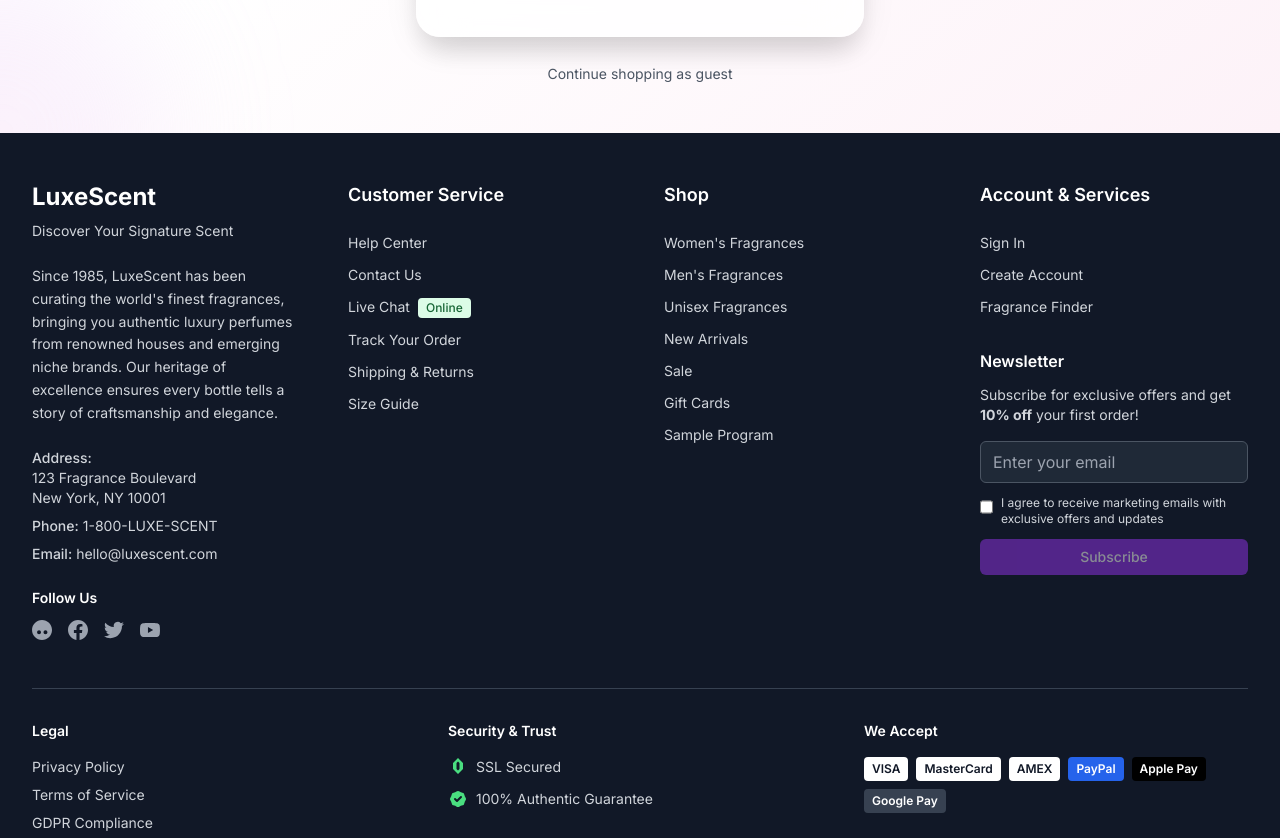
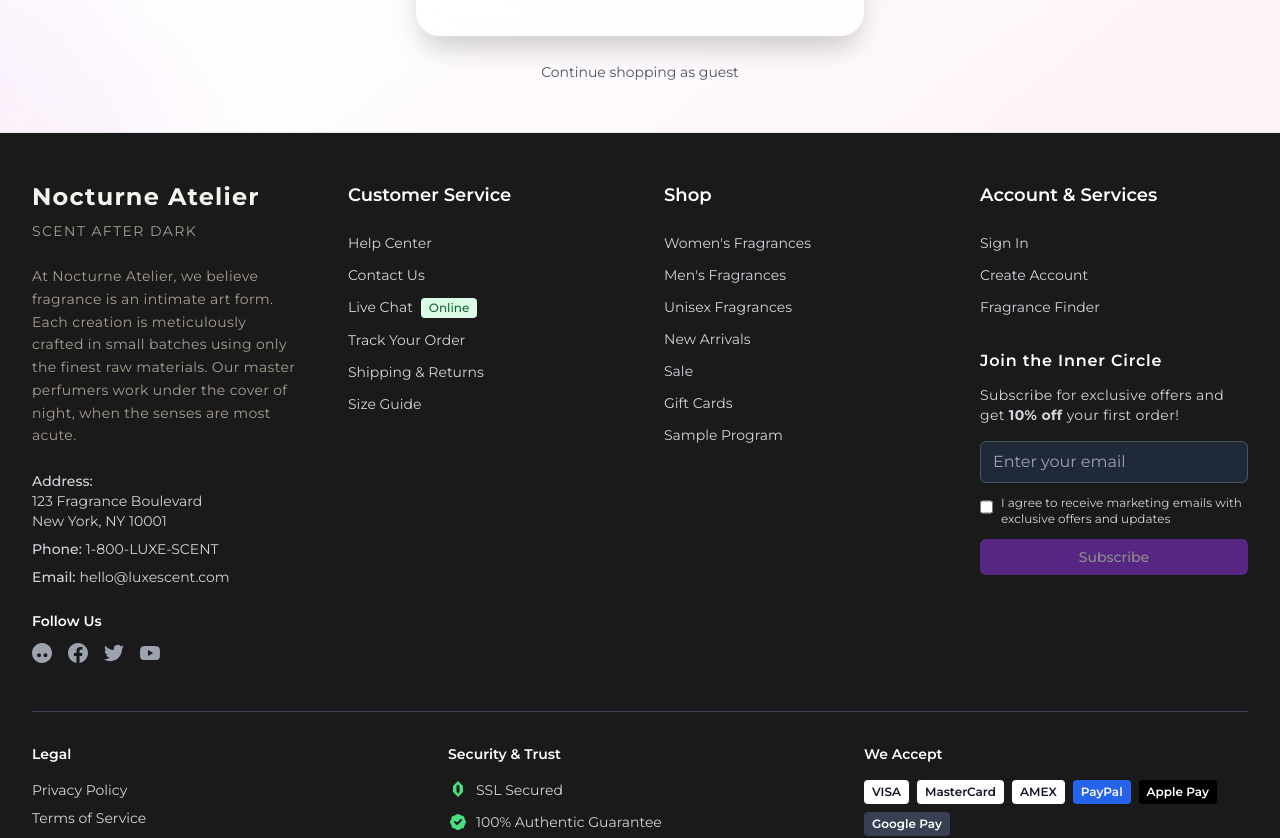
Before and after one commit to VersaceXcodes/luxury-fragrance-brand, a React (Vite) app in the folder vitereact/: page /login in a window 1280 px wide. Shown: the part 1060-1898 px from the top of the page. Built offline with nearby package versions, Linux system fonts and the light colour scheme.

Commit message:
OpenCode: Fix issues found by Stagehand browser testing
- Fixed UI/UX issues
- Improved user experience
- Resolved browser compatibility issues

Automated fixes by OpenCode based on Stagehand test results.

```diff
--- a/vitereact/src/components/views/GV_Footer.tsx
+++ b/vitereact/src/components/views/GV_Footer.tsx
@@ -117,7 +117,7 @@ const GV_Footer: React.FC = () => {
 
   return (
     <>
-      <footer className="bg-gray-900 text-white">
+      <footer className="bg-[var(--nocturne-onyx)] text-[var(--nocturne-porcelain)] border-t border-[var(--nocturne-champagne)]/10">
         <div className="max-w-7xl mx-auto px-4 sm:px-6 lg:px-8 py-12">
           {/* Main Footer Content */}
           <div className="grid grid-cols-1 md:grid-cols-2 lg:grid-cols-4 gap-8 lg:gap-12">
@@ -125,12 +125,12 @@ const GV_Footer: React.FC = () => {
             {/* Brand Section */}
             <div className="lg:col-span-1">
               <div className="mb-6">
-                <h2 className="text-2xl font-bold text-white mb-2">LuxeScent</h2>
-                <p className="text-sm text-gray-300 italic">Discover Your Signature Scent</p>
+                <h2 className="text-2xl font-bold text-[var(--nocturne-porcelain)] mb-2 font-[var(--font-heading)] tracking-wider">Nocturne Atelier</h2>
+                <p className="text-sm text-[var(--nocturne-warm-taupe)] italic tracking-widest uppercase">Scent After Dark</p>
               </div>
 
-              <p className="text-sm text-gray-300 mb-6 leading-relaxed">
-                Since 1985, LuxeScent has been curating the world's finest fragrances, bringing you authentic luxury perfumes from renowned houses and emerging niche brands. Our heritage of excellence ensures every bottle tells a story of craftsmanship and elegance.
+              <p className="text-sm text-[var(--nocturne-warm-taupe)] mb-6 leading-relaxed tracking-wide">
+                At Nocturne Atelier, we believe fragrance is an intimate art form. Each creation is meticulously crafted in small batches using only the finest raw materials. Our master perfumers work under the cover of night, when the senses are most acute.
               </p>
 
               {/* Contact Information */}
@@ -340,8 +340,8 @@ const GV_Footer: React.FC = () => {
 
               {/* Newsletter Signup */}
               <div>
-                <h4 className="text-md font-semibold text-white mb-3">Newsletter</h4>
-                <p className="text-sm text-gray-300 mb-4">
+                <h4 className="text-md font-semibold text-white mb-3 tracking-wider">Join the Inner Circle</h4>
+                <p className="text-sm text-gray-300 mb-4 tracking-wide">
                   Subscribe for exclusive offers and get <strong>10% off</strong> your first order!
                 </p>
 
--- a/vitereact/src/components/views/UV_Homepage.tsx
+++ b/vitereact/src/components/views/UV_Homepage.tsx
@@ -72,31 +72,37 @@ const UV_Homepage: React.FC = () => {
   // API Base URL
   const getApiUrl = () => import.meta.env.VITE_API_BASE_URL || 'https://123luxury-fragrance-brand.launchpulse.ai';
 
-  // Hero slides data
+  // Hero slides data - Updated for Midnight Velvet theme
   const heroSlides = [
     {
-      title: "Scent After Dark",
-      subtitle: "Artisanal fragrances, crafted in small batches",
-      description: "Discover our collection of sophisticated, sensual fragrances designed for those who appreciate the art of scent",
-      cta: "Explore Collection",
+      title: "Scent is the memory of the soul",
+      subtitle: "Mysterious. Artisanal. Atmospheric.",
+      description: "Step into the sensory darkness where every fragrance tells a nocturnal story",
+      cta: "Shop New Arrivals",
+      cta2: "Take the Scent Quiz",
       ctaLink: "/products",
-      background: "from-[var(--nocturne-onyx)] via-[var(--nocturne-warm-taupe)] to-[var(--nocturne-onyx)]"
+      cta2Link: "/fragrance-finder",
+      background: "from-[var(--nocturne-onyx)] via-[var(--nocturne-midnight)] to-[var(--nocturne-onyx)]"
     },
     {
-      title: "New Arrival: Midnight Saffron",
-      subtitle: "Limited Edition Release",
-      description: "An intoxicating blend of precious saffron and dark rose, crafted for the most discerning collectors",
-      cta: "Discover Now",
-      ctaLink: "/products/midnight-saffron",
-      background: "from-[var(--nocturne-onyx)] via-purple-900 to-[var(--nocturne-onyx)]"
+      title: "Artistry in Every Bottle",
+      subtitle: "Crafted in Darkness, Born in Light",
+      description: "Small batch perfumery created when the senses are most acute",
+      cta: "Shop New Arrivals",
+      cta2: "Take the Scent Quiz",
+      ctaLink: "/products",
+      cta2Link: "/fragrance-finder",
+      background: "from-[var(--nocturne-midnight)] via-[#1E293B] to-[var(--nocturne-onyx)]"
     },
     {
-      title: "Sample Discovery Set",
-      subtitle: "Try before you commit",
-      description: "Explore our entire collection with 10ml samples. Perfect for discovering your signature scent",
-      cta: "Shop Samples",
+      title: "Try Before You Commit",
+      subtitle: "Sample Program",
+      description: "Discover your signature scent with our 2ml sample vials — credited towards your full bottle purchase",
+      cta: "Shop New Arrivals",
+      cta2: "Take the Scent Quiz",
       ctaLink: "/samples",
-      background: "from-[var(--nocturne-onyx)] via-amber-900 to-[var(--nocturne-onyx)]"
+      cta2Link: "/fragrance-finder",
+      background: "from-[var(--nocturne-onyx)] via-[#0A0F1A] to-[var(--nocturne-midnight)]"
     }
   ];
 
@@ -382,12 +388,15 @@ const UV_Homepage: React.FC = () => {
 
   return (
     <>
-      {/* Interactive Hero Section with Carousel */}
-      <section className="relative min-h-screen flex items-center justify-center overflow-hidden bg-[var(--color-bg-primary)]">
+      {/* Interactive Hero Section with Carousel - Midnight Velvet */}
+      <section className="relative min-h-screen flex items-center justify-center overflow-hidden bg-[var(--nocturne-onyx)]">
         {/* Dynamic Background based on current slide */}
         <div className={`absolute inset-0 bg-gradient-to-br ${heroSlides[currentHeroSlide].background} transition-all duration-1000`} />
-        <div className="absolute inset-0 bg-[url('/api/placeholder/1920/1080')] bg-cover bg-center opacity-20" />
-        <div className="absolute inset-0 bg-gradient-to-t from-[var(--nocturne-onyx)]/80 via-transparent to-[var(--nocturne-onyx)]/40" />
+        {/* Atmospheric texture overlay */}
+        <div className="absolute inset-0 opacity-30" style={{
+          backgroundImage: 'radial-gradient(circle at 20% 50%, rgba(212, 175, 55, 0.15) 0%, transparent 50%), radial-gradient(circle at 80% 80%, rgba(15, 23, 42, 0.4) 0%, transparent 50%)'
+        }} />
+        <div className="absolute inset-0 bg-gradient-to-t from-[var(--nocturne-onyx)] via-transparent to-[var(--nocturne-midnight)]/60" />
 
         {/* Interactive floating elements that follow mouse */}
         <div className="absolute inset-0 overflow-hidden pointer-events-none">
@@ -433,23 +442,26 @@ const UV_Homepage: React.FC = () => {
           </svg>
         </button>
 
-        {/* Hero Content */}
+        {/* Hero Content with Glassmorphism Card */}
         <div className="relative z-10 text-center text-[var(--nocturne-porcelain)] nocturne-container py-32">
-          <div className="animate-fade-in" key={currentHeroSlide}>
-            <h1 className="text-h1 font-[var(--font-heading)] font-[var(--text-h1-weight)] mb-6 tracking-[var(--text-h1-spacing)] leading-[var(--text-h1-line)] animate-slide-up">
+          <div className="animate-fade-in max-w-4xl mx-auto" key={currentHeroSlide}>
+            {/* Glassmorphism Card */}
+            <div className="backdrop-blur-xl bg-[var(--nocturne-slate)]/30 border border-[var(--nocturne-champagne)]/20 rounded-3xl p-12 shadow-2xl">
+              <h1 className="text-h1 font-[var(--font-heading)] font-[var(--text-h1-weight)] mb-6 tracking-[var(--text-h1-spacing)] leading-[var(--text-h1-line)] animate-slide-up text-[var(--nocturne-porcelain)]">
                 {heroSlides[currentHeroSlide].title}
               </h1>
-            <p className="text-subtitle mb-4 font-[var(--font-weight-light)] text-[var(--nocturne-champagne)] animate-slide-up delay-100">
+              <p className="text-subtitle mb-4 font-[var(--font-weight-light)] text-[var(--nocturne-champagne)] animate-slide-up delay-100 tracking-[0.05em] uppercase">
                 {heroSlides[currentHeroSlide].subtitle}
               </p>
-            <p className="text-body mb-12 max-w-2xl mx-auto text-[var(--nocturne-porcelain)]/80 leading-relaxed animate-slide-up delay-200">
+              <p className="text-body mb-12 max-w-2xl mx-auto text-[var(--nocturne-porcelain)]/90 leading-relaxed animate-slide-up delay-200">
                 {heroSlides[currentHeroSlide].description}
               </p>
 
+              {/* Dual CTAs side by side */}
               <div className="flex flex-col sm:flex-row gap-4 justify-center items-center animate-slide-up delay-300">
                 <Link
                   to={heroSlides[currentHeroSlide].ctaLink}
-                className="inline-flex items-center bg-[var(--color-interactive-primary)] text-[var(--color-fg-inverse)] px-8 py-4 rounded-[var(--radius-full)] font-[var(--font-weight-semibold)] text-body hover:bg-[var(--color-interactive-primary-hover)] transition-all duration-[var(--duration-normal)] transform hover:scale-105 active:scale-95 group"
+                  className="inline-flex items-center bg-[var(--nocturne-champagne)] text-[var(--nocturne-onyx)] px-8 py-4 rounded-[var(--radius-full)] font-[var(--font-weight-semibold)] text-body hover:bg-[var(--nocturne-bronze)] transition-all duration-[var(--duration-normal)] transform hover:scale-105 active:scale-95 group shadow-lg"
                 >
                   <span>{heroSlides[currentHeroSlide].cta}</span>
                   <svg className="w-5 h-5 ml-2 group-hover:translate-x-1 transition-transform duration-[var(--duration-normal)]" fill="none" stroke="currentColor" viewBox="0 0 24 24">
@@ -458,11 +470,12 @@ const UV_Homepage: React.FC = () => {
                 </Link>
 
                 <Link
-                to="/samples"
-                className="inline-flex items-center bg-transparent border border-[var(--nocturne-champagne)] text-[var(--nocturne-champagne)] px-8 py-4 rounded-[var(--radius-full)] font-[var(--font-weight-semibold)] text-body hover:bg-[var(--nocturne-champagne)] hover:text-[var(--nocturne-onyx)] transition-all duration-[var(--duration-normal)] transform hover:scale-105 active:scale-95"
+                  to={heroSlides[currentHeroSlide].cta2Link}
+                  className="inline-flex items-center bg-transparent border-2 border-[var(--nocturne-champagne)] text-[var(--nocturne-champagne)] px-8 py-4 rounded-[var(--radius-full)] font-[var(--font-weight-semibold)] text-body hover:bg-[var(--nocturne-champagne)]/10 transition-all duration-[var(--duration-normal)] transform hover:scale-105 active:scale-95"
                 >
-                Try 10ml First
+                  {heroSlides[currentHeroSlide].cta2}
                 </Link>
+              </div>
             </div>
           </div>
 
@@ -836,40 +849,82 @@ const UV_Homepage: React.FC = () => {
 
           <div className="grid grid-cols-1 md:grid-cols-2 lg:grid-cols-5 gap-6">
             {[
-              { family: 'Citrus', description: 'Fresh, energizing, bright', icon: '🍋', color: 'from-yellow-400 to-orange-400', products: 12 },
-              { family: 'Floral', description: 'Romantic, elegant, feminine', icon: '🌸', color: 'from-pink-400 to-rose-400', products: 8 },
-              { family: 'Amber', description: 'Warm, sensual, mysterious', icon: '🔥', color: 'from-amber-400 to-orange-600', products: 6 },
-              { family: 'Woody', description: 'Sophisticated, grounding, rich', icon: '🌳', color: 'from-amber-600 to-brown-600', products: 10 },
-              { family: 'Green', description: 'Natural, crisp, refreshing', icon: '🌿', color: 'from-green-400 to-emerald-500', products: 5 }
+              {
+                family: 'Hesperidic',
+                originalFamily: 'citrus',
+                description: 'Bright, luminous, uplifting',
+                icon: <svg className="w-8 h-8" fill="none" stroke="currentColor" strokeWidth="1.5" viewBox="0 0 24 24"><circle cx="12" cy="12" r="5"/><path d="M12 1v6m0 6v6m6-11h-6m-6 0h6m4.95 4.95l-4.24-4.24m-5.42 0L2.05 17.95m0-11.9l4.24 4.24m5.42 5.42l4.24 4.24"/></svg>,
+                color: 'from-yellow-400/20 to-orange-400/20',
+                borderColor: 'border-yellow-400/30',
+                products: 12
+              },
+              {
+                family: 'Botanical',
+                originalFamily: 'floral',
+                description: 'Elegant, romantic, delicate',
+                icon: <svg className="w-8 h-8" fill="none" stroke="currentColor" strokeWidth="1.5" viewBox="0 0 24 24"><path d="M12 2C6.5 2 2 6.5 2 12s4.5 10 10 10 10-4.5 10-10S17.5 2 12 2z"/><path d="M12 7v10m5-5H7"/><circle cx="12" cy="12" r="3"/></svg>,
+                color: 'from-pink-400/20 to-rose-400/20',
+                borderColor: 'border-pink-400/30',
+                products: 8
+              },
+              {
+                family: 'Amber',
+                originalFamily: 'amber',
+                description: 'Warm, sensual, resinous',
+                icon: <svg className="w-8 h-8" fill="none" stroke="currentColor" strokeWidth="1.5" viewBox="0 0 24 24"><path d="M12 3v1m0 16v1m9-9h-1M4 12H3m15.364 6.364l-.707-.707M6.343 6.343l-.707-.707m12.728 0l-.707.707M6.343 17.657l-.707.707M16 12a4 4 0 11-8 0 4 4 0 018 0z"/></svg>,
+                color: 'from-amber-400/20 to-orange-600/20',
+                borderColor: 'border-amber-400/30',
+                products: 6
+              },
+              {
+                family: 'Woody',
+                originalFamily: 'woody',
+                description: 'Grounding, sophisticated, deep',
+                icon: <svg className="w-8 h-8" fill="none" stroke="currentColor" strokeWidth="1.5" viewBox="0 0 24 24"><path d="M12 2L4 7v10l8 5 8-5V7l-8-5z"/><path d="M12 22V12m0 0L4 7m8 5l8-5"/></svg>,
+                color: 'from-amber-600/20 to-brown-600/20',
+                borderColor: 'border-amber-600/30',
+                products: 10
+              },
+              {
+                family: 'Bright',
+                originalFamily: 'green',
+                description: 'Crisp, natural, verdant',
+                icon: <svg className="w-8 h-8" fill="none" stroke="currentColor" strokeWidth="1.5" viewBox="0 0 24 24"><path d="M5 3v18l7-3 7 3V3l-7 3-7-3z"/><path d="M12 6v12"/></svg>,
+                color: 'from-green-400/20 to-emerald-500/20',
+                borderColor: 'border-green-400/30',
+                products: 5
+              }
             ].map((note, index) => (
               <Link
                 key={note.family}
-                to={`/products?family=${note.family.toLowerCase()}`}
-                className="group relative overflow-hidden rounded-[var(--radius-lg)] bg-gradient-to-br bg-[var(--color-surface-primary)] border border-[var(--color-border-primary)] hover:shadow-[var(--shadow-elevated)] transition-all duration-[var(--duration-normal)] transform hover:-translate-y-2 animate-slide-up"
+                to={`/products?family=${note.originalFamily}`}
+                className={`group relative overflow-hidden rounded-[var(--radius-lg)] bg-gradient-to-br ${note.color} bg-[var(--color-surface-primary)] border ${note.borderColor} hover:shadow-2xl transition-all duration-[var(--duration-normal)] transform hover:-translate-y-2 animate-slide-up`}
                 style={{ animationDelay: `${index * 100}ms` }}
                 onMouseEnter={() => setHoveredNote(note.family)}
                 onMouseLeave={() => setHoveredNote(null)}
               >
-                <div className={`absolute inset-0 bg-gradient-to-br ${note.color} opacity-10 group-hover:opacity-20 transition-opacity duration-[var(--duration-normal)]`} />
                 <div className="relative p-8 text-center">
-                  <div className={`text-4xl mb-4 transition-all duration-[var(--duration-normal)] ${
-                    hoveredNote === note.family ? 'scale-125 rotate-12' : 'group-hover:scale-110'
+                  {/* Circular SVG icon background */}
+                  <div className="w-16 h-16 mx-auto mb-4 rounded-full bg-[var(--nocturne-onyx)]/40 border border-[var(--nocturne-champagne)]/30 flex items-center justify-center backdrop-blur-sm">
+                    <div className={`text-[var(--nocturne-champagne)] transition-all duration-[var(--duration-normal)] ${
+                      hoveredNote === note.family ? 'scale-110 rotate-6' : 'group-hover:scale-105'
                     }`}>
                       {note.icon}
                     </div>
-                  <h3 className="text-subtitle font-[var(--font-weight-semibold)] text-[var(--color-fg-primary)] mb-2">
+                  </div>
+                  <h3 className="text-subtitle font-[var(--font-weight-semibold)] text-[var(--nocturne-porcelain)] mb-2 tracking-wide">
                     {note.family}
                   </h3>
-                  <p className="text-caption text-[var(--color-fg-secondary)] leading-relaxed mb-2">
+                  <p className="text-caption text-[var(--nocturne-warm-taupe)] leading-relaxed mb-2 tracking-wider">
                     {note.description}
                   </p>
-                  <div className="text-xs text-[var(--color-fg-tertiary)] opacity-0 group-hover:opacity-100 transition-opacity duration-300">
+                  <div className="text-xs text-[var(--nocturne-champagne)]/70 opacity-0 group-hover:opacity-100 transition-opacity duration-300 tracking-wide">
                     {note.products} fragrances
                   </div>
 
                   {/* Interactive pulse effect */}
                   {hoveredNote === note.family && (
-                    <div className="absolute inset-0 rounded-[var(--radius-lg)] border-2 border-[var(--color-interactive-primary)] animate-pulse" />
+                    <div className="absolute inset-0 rounded-[var(--radius-lg)] border-2 border-[var(--nocturne-champagne)] animate-pulse" />
                   )}
                 </div>
               </Link>
@@ -1018,9 +1073,9 @@ const UV_Homepage: React.FC = () => {
             </div>
 
             <h2 className="text-h2 font-[var(--font-heading)] font-[var(--text-h2-weight)] text-[var(--nocturne-porcelain)] mb-6 tracking-[var(--text-h2-spacing)]">
-              Join the Atelier
+              Join the Inner Circle
             </h2>
-            <p className="text-subtitle text-[var(--nocturne-champagne)] mb-12 leading-relaxed">
+            <p className="text-subtitle text-[var(--nocturne-warm-taupe)] mb-12 leading-relaxed tracking-wide">
               Be the first to discover new creations, receive exclusive offers, and unlock the secrets of fragrance artistry.
             </p>
 
--- a/vitereact/src/index.css
+++ b/vitereact/src/index.css
@@ -1,4 +1,4 @@
-@import url('https://fonts.googleapis.com/css2?family=Playfair+Display:wght@400;500;600;700&family=Inter:wght@300;400;500;600;700&display=swap');
+@import url('https://fonts.googleapis.com/css2?family=Playfair+Display:wght@400;500;600;700&family=Montserrat:wght@300;400;500;600;700&display=swap');
 @import './styles/nocturne-tokens.css';
 
 @tailwind base;
--- a/vitereact/src/styles/nocturne-tokens.css
+++ b/vitereact/src/styles/nocturne-tokens.css
@@ -1,57 +1,62 @@
-/* Nocturne Atelier Design System Tokens */
+/* Nocturne Atelier Design System Tokens - Midnight Velvet Theme */
 
 :root {
-  /* === BRAND COLORS === */
-  --nocturne-onyx: #0E0E0E;
-  --nocturne-porcelain: #F8F6F2;
-  --nocturne-champagne: #D4C5A9;
-  --nocturne-warm-taupe: #7A6A56;
+  /* === MIDNIGHT VELVET BRAND COLORS === */
+  --nocturne-onyx: #1A1A1A; /* Deep Charcoal - Primary Background */
+  --nocturne-midnight: #0F172A; /* Midnight Navy - Alternative Background */
+  --nocturne-slate: #2D2D2D; /* Soft Slate - Cards/Sections */
+  --nocturne-champagne: #D4AF37; /* Champagne Gold - Accent/Action */
+  --nocturne-bronze: #C5A059; /* Muted Bronze - Alternative Accent */
+  --nocturne-porcelain: #F5F5F0; /* Off-White/Cream - Text */
+  --nocturne-warm-taupe: #A89F91; /* Muted taupe for secondary elements */
+  --nocturne-emerald: #2D5A27; /* Deep Emerald - Success/Badges */
 
   /* === SEMANTIC COLOR ROLES === */
   /* Foreground */
-  --color-fg-primary: var(--nocturne-onyx);
-  --color-fg-secondary: var(--nocturne-warm-taupe);
-  --color-fg-muted: #A8A29E;
-  --color-fg-inverse: var(--nocturne-porcelain);
+  --color-fg-primary: var(--nocturne-porcelain); /* Cream text on dark */
+  --color-fg-secondary: var(--nocturne-warm-taupe); /* Muted secondary text */
+  --color-fg-muted: #78716C; /* Even more muted */
+  --color-fg-inverse: var(--nocturne-onyx); /* Dark text on light */
+  --color-fg-accent: var(--nocturne-champagne); /* Gold accent text */
 
   /* Background */
-  --color-bg-primary: var(--nocturne-porcelain);
-  --color-bg-secondary: #FFFFFF;
-  --color-bg-muted: #F5F5F4;
-  --color-bg-inverse: var(--nocturne-onyx);
+  --color-bg-primary: var(--nocturne-onyx); /* Deep charcoal */
+  --color-bg-secondary: var(--nocturne-midnight); /* Midnight navy alternative */
+  --color-bg-muted: var(--nocturne-slate); /* Soft slate for cards */
+  --color-bg-inverse: var(--nocturne-porcelain); /* Light backgrounds */
 
   /* Surface */
-  --color-surface-primary: #FFFFFF;
-  --color-surface-secondary: var(--nocturne-porcelain);
-  --color-surface-elevated: #FFFFFF;
-  --color-surface-overlay: rgba(14, 14, 14, 0.8);
+  --color-surface-primary: var(--nocturne-slate); /* Card backgrounds */
+  --color-surface-secondary: #252525; /* Slightly lighter than onyx */
+  --color-surface-elevated: #333333; /* Elevated cards */
+  --color-surface-overlay: rgba(26, 26, 26, 0.95); /* Dark overlay */
 
   /* Border */
-  --color-border-primary: #E7E5E4;
-  --color-border-secondary: var(--nocturne-champagne);
-  --color-border-muted: #F5F5F4;
-  --color-border-focus: var(--nocturne-warm-taupe);
+  --color-border-primary: #3A3A3A; /* Subtle borders on dark */
+  --color-border-secondary: var(--nocturne-champagne); /* Gold borders */
+  --color-border-muted: #2A2A2A; /* Very subtle */
+  --color-border-focus: var(--nocturne-champagne); /* Gold focus */
 
   /* Interactive */
-  --color-interactive-primary: var(--nocturne-onyx);
-  --color-interactive-primary-hover: var(--nocturne-warm-taupe);
-  --color-interactive-secondary: var(--nocturne-champagne);
-  --color-interactive-secondary-hover: #C4B59A;
+  --color-interactive-primary: var(--nocturne-champagne); /* Gold primary buttons */
+  --color-interactive-primary-hover: var(--nocturne-bronze); /* Bronze hover */
+  --color-interactive-secondary: transparent; /* Transparent secondary */
+  --color-interactive-secondary-hover: rgba(212, 175, 55, 0.1); /* Gold tint hover */
 
   /* Status */
-  --color-success: #16A34A;
-  --color-success-bg: #F0FDF4;
+  --color-success: var(--nocturne-emerald); /* Deep emerald for badges */
+  --color-success-bg: rgba(45, 90, 39, 0.2); /* Emerald tint */
   --color-warning: #D97706;
-  --color-warning-bg: #FFFBEB;
+  --color-warning-bg: rgba(217, 119, 6, 0.2);
   --color-error: #DC2626;
-  --color-error-bg: #FEF2F2;
-  --color-info: var(--nocturne-warm-taupe);
-  --color-info-bg: var(--nocturne-porcelain);
+  --color-error-bg: rgba(220, 38, 38, 0.2);
+  --color-info: var(--nocturne-champagne);
+  --color-info-bg: rgba(212, 175, 55, 0.2);
 
   /* === TYPOGRAPHY === */
   /* Font Families */
-  --font-heading: 'Playfair Display', serif;
-  --font-body: 'Inter', -apple-system, BlinkMacSystemFont, sans-serif;
+  --font-heading: 'Playfair Display', 'Cinzel', serif;
+  --font-body: 'Montserrat', 'Lato', -apple-system, BlinkMacSystemFont, sans-serif;
 
   /* Font Weights */
   --font-weight-light: 300;
@@ -64,32 +69,32 @@
   --text-h1-size: 4rem; /* 64px */
   --text-h1-line: 4.5rem; /* 72px */
   --text-h1-weight: var(--font-weight-bold);
-  --text-h1-spacing: -0.02em;
+  --text-h1-spacing: 0.02em; /* Generous letter-spacing */
 
   --text-h2-size: 2.5rem; /* 40px */
   --text-h2-line: 3rem; /* 48px */
   --text-h2-weight: var(--font-weight-semibold);
-  --text-h2-spacing: -0.015em;
+  --text-h2-spacing: 0.01em; /* Generous letter-spacing */
 
   --text-h3-size: 1.75rem; /* 28px */
   --text-h3-line: 2.25rem; /* 36px */
   --text-h3-weight: var(--font-weight-semibold);
-  --text-h3-spacing: -0.01em;
+  --text-h3-spacing: 0.01em; /* Generous letter-spacing */
 
   --text-subtitle-size: 1.25rem; /* 20px */
   --text-subtitle-line: 1.75rem; /* 28px */
   --text-subtitle-weight: var(--font-weight-medium);
-  --text-subtitle-spacing: 0;
+  --text-subtitle-spacing: 0.02em; /* Generous letter-spacing for airy feel */
 
   --text-body-size: 1rem; /* 16px */
   --text-body-line: 1.5rem; /* 24px */
   --text-body-weight: var(--font-weight-regular);
-  --text-body-spacing: 0;
+  --text-body-spacing: 0.025em; /* Generous letter-spacing for modern feel */
 
   --text-caption-size: 0.75rem; /* 12px */
   --text-caption-line: 1rem; /* 16px */
   --text-caption-weight: var(--font-weight-regular);
-  --text-caption-spacing: 0.01em;
+  --text-caption-spacing: 0.05em; /* Very generous for uppercase labels */
 
   /* === SPACING === */
   /* 8pt Grid System */
```
Also changed, not shown: vitereact/src/components/views/GV_TopNavigation.tsx (+17 -3 lines). Lines whose indentation alone changed are shown as unchanged.
